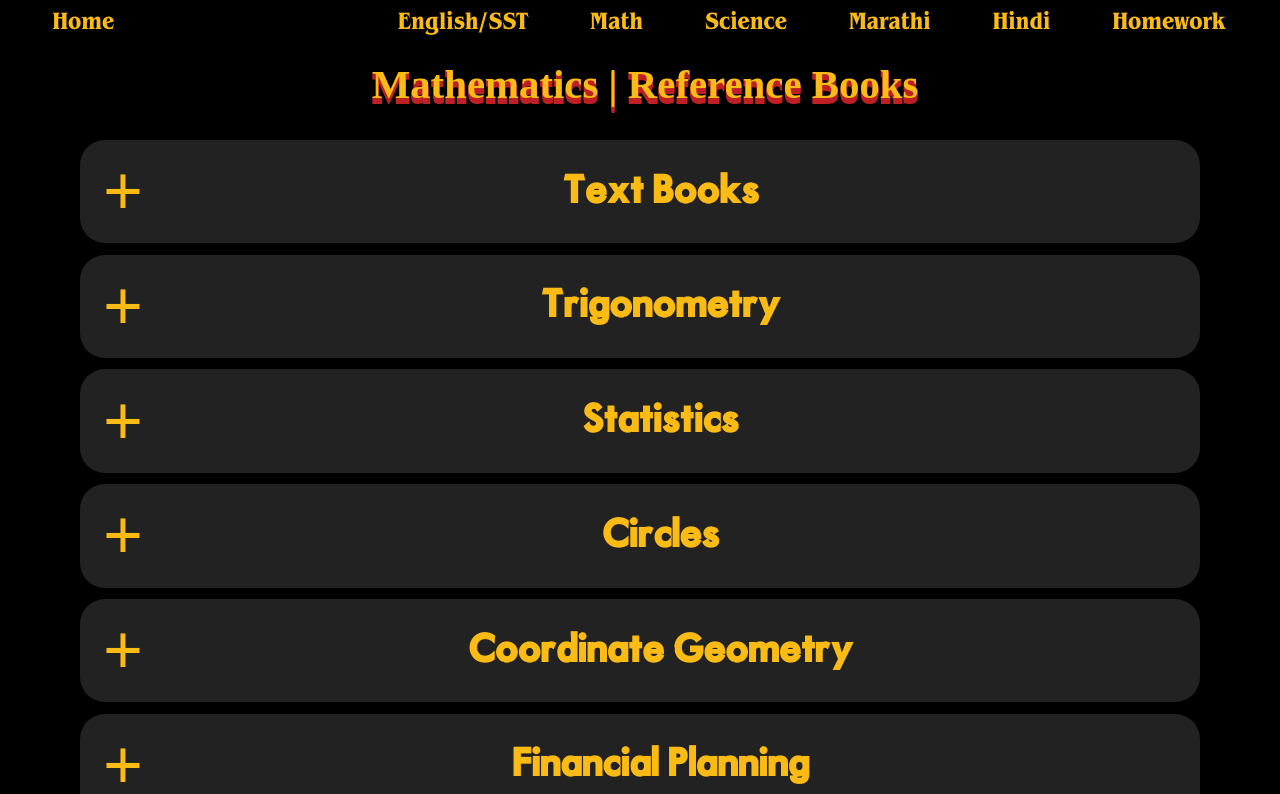
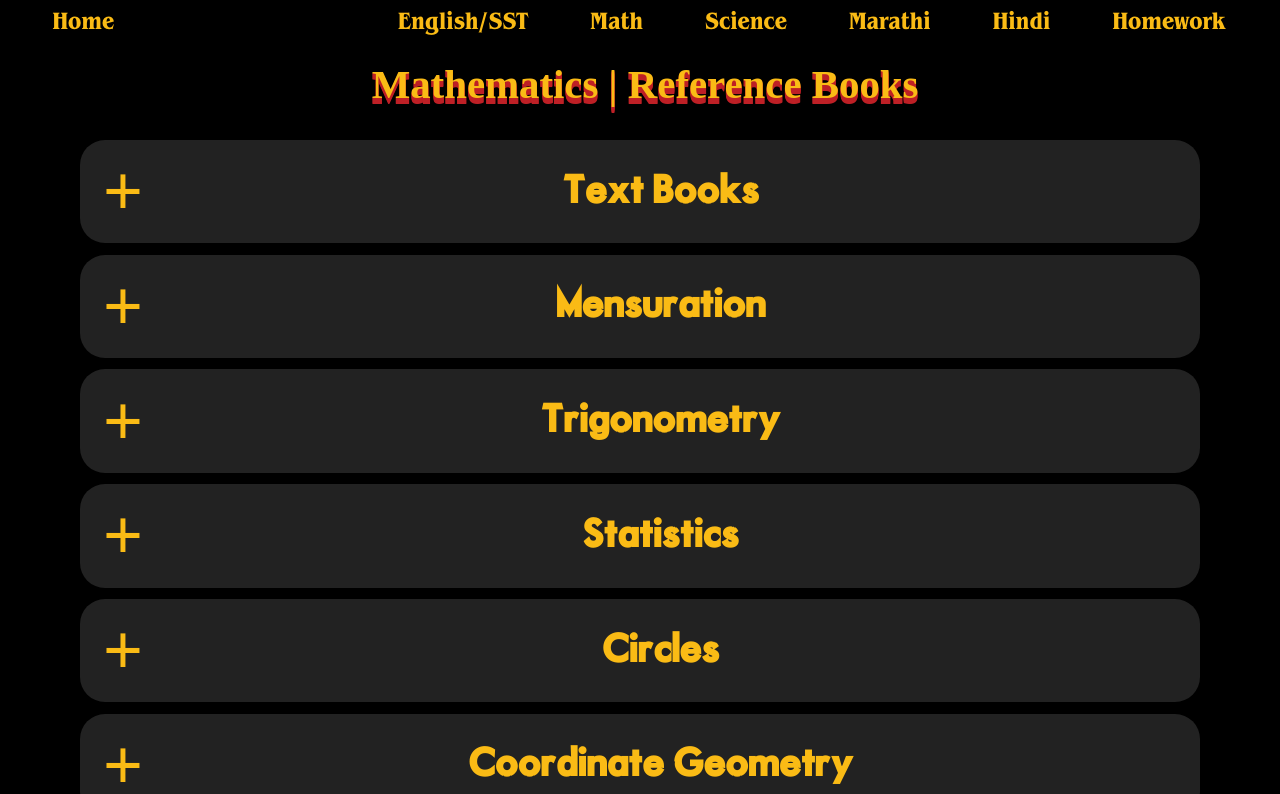
Before and after one commit to DhanushVDPT/sgvnext, a Next.js app: page /mathbooks in a window 1280 px wide. Shown: the top 794 px of the page. Built offline with nearby package versions, Linux system fonts and the light colour scheme; a web font is replaced by a local one.

Commit message:
mensuration

```diff
--- a/pages/mathbooks.js
+++ b/pages/mathbooks.js
@@ -16,6 +16,14 @@ export default function Page() {
                             <a target="#" href="https://ebooks.ebalbharati.in/pdfs/903000608.pdf">Maharashtra SSC Grade 9 Algebra</a>
                             <a target="#" href="https://ebooks.ebalbharati.in/pdfs/903000609.pdf">Maharashtra SSC Grade 9 Geometry</a>
                             <a target="#" href="https://drive.google.com/file/d/1pvbTKIVzWbQQsA9VQGC8xODRSnhLhWLh/view?usp=sharing">RD Sharma Class 9</a>
+                        </div>
+                    </li>
+                    <li>
+                        <input type="radio" name="accordion" id="second1"></input>
+                        <label for="second1"><h2 className="subjecth2">Mensuration</h2></label>
+                        <div className="lists accordioncontent">
+                            <a target="#" href="https://drive.google.com/file/d/1AOUpXUYkUOujYLxikj9k2yfXNlZ7Kwww/view?usp=sharing">Mensuration Formula Sheet</a>
+                            <a target="#" href="https://ncert.nic.in/textbook.php?iemh1=11-12">NCERT: Mensuration</a>
                         </div>
                     </li>
                     <li>
```
